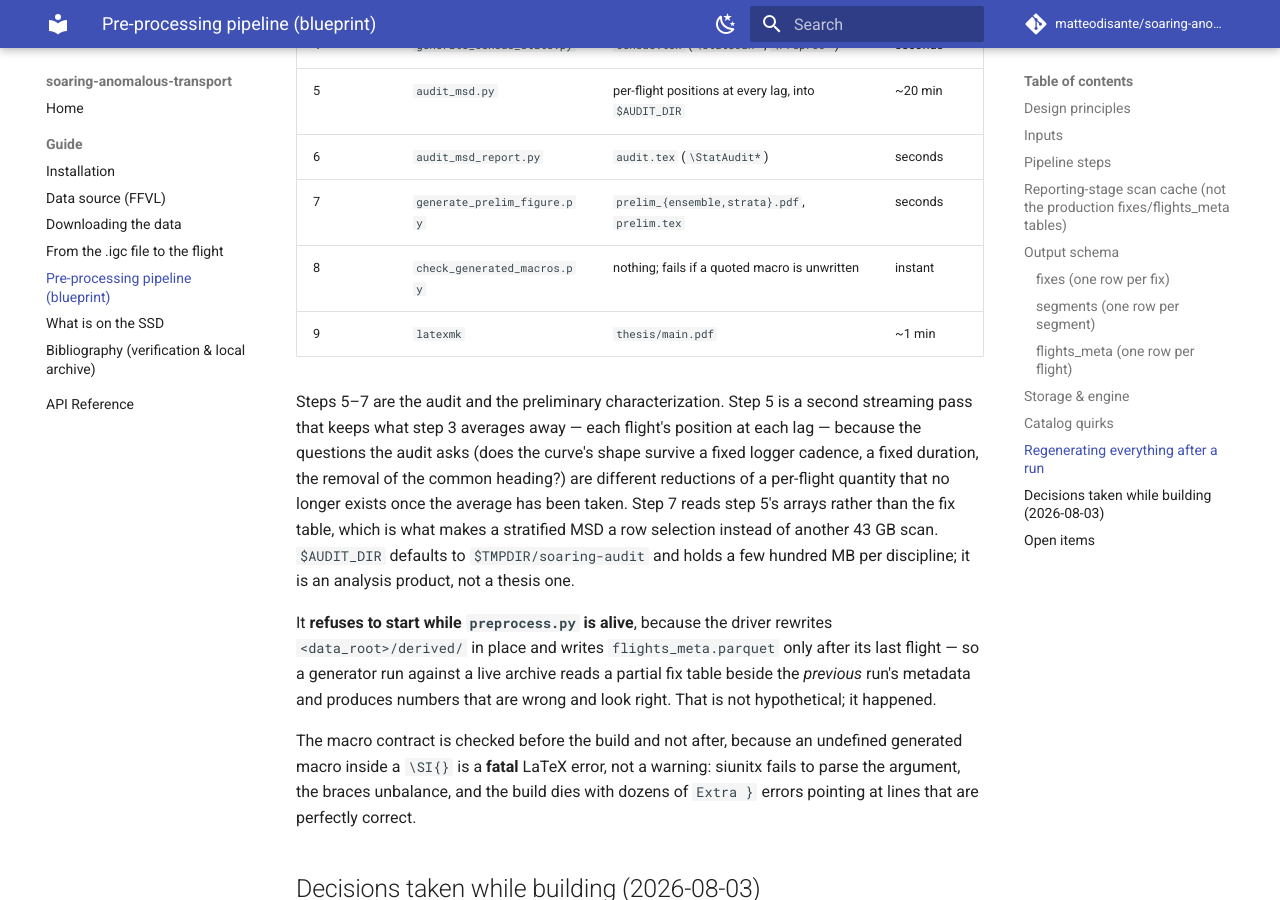
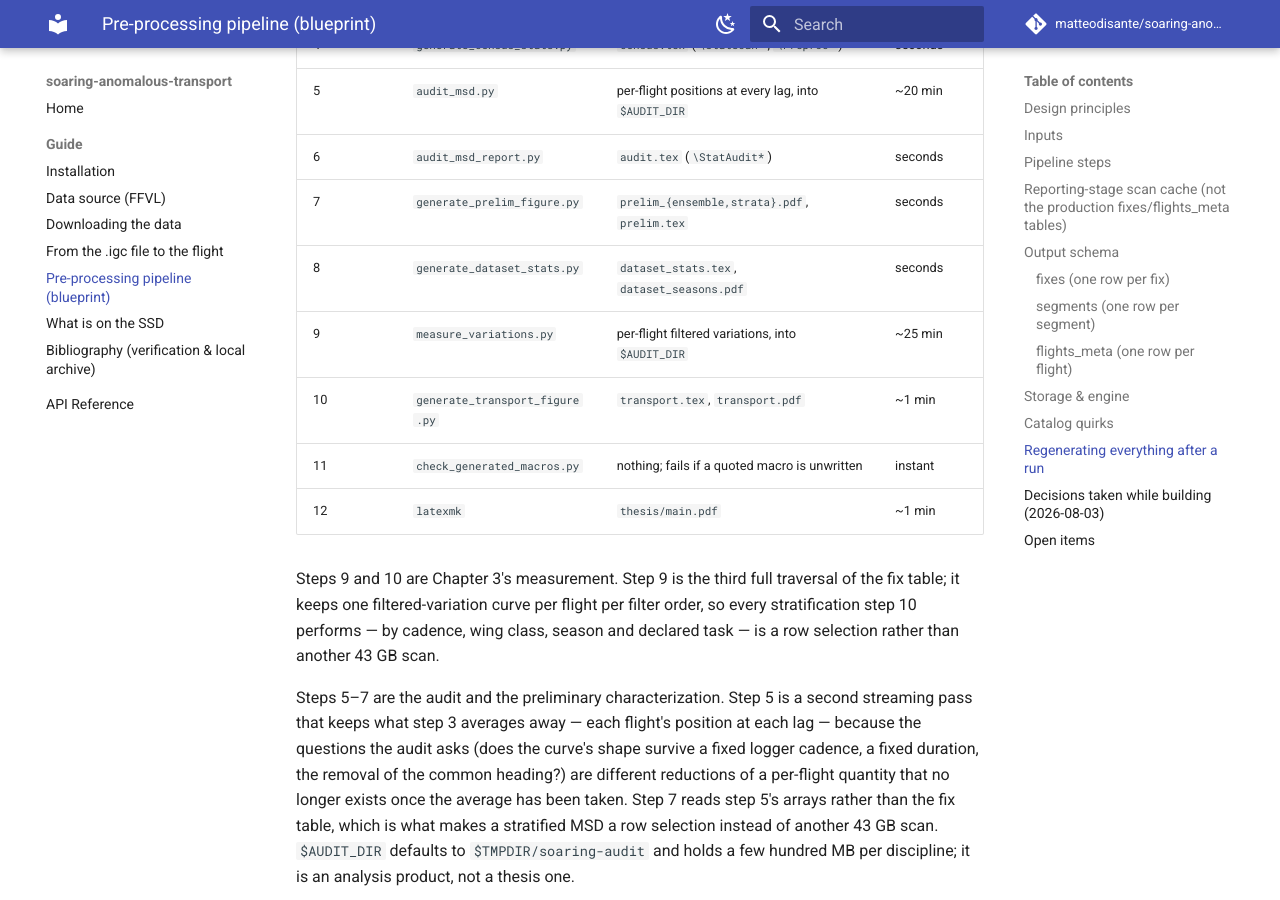
Before and after one commit to matteodisante/soaring-anomalous-transport, an MkDocs documentation site: the page built from docs/guide/preprocessing-pipeline.md, in a window 1280 px wide and 900 px high, scrolled down 9493 px. Built offline with MkDocs 1.6.1 and Material for MkDocs 9.7.7, drawn with Linux system fonts in a browser that asks for light colours; comment, search, counter and statistics services are not loaded.

Commit message:
docs: bring the reference, the chain and the logbook up to the code
docs/reference.md gains the four modules Chapter 3 rests on -- variations,
regimes, synthetic and the clustered bootstrap. The pipeline guide's
regeneration table grows the two steps that produce the measurement, and
regenerate.sh grows them too, since a guide describing a chain that does not
exist is worse than no guide: steps 9 and 10, the third full traversal of the
fix table and the reduction that stratifies it without touching the table again.

The logbook gets a dated note and its Next-steps realigned to the chapter split.
The note records the four errors of my own that writing tests caught rather than
reading code caught -- the factor-two normalisation in the synthetic generator,
the circular false-positive rate, the "clean range" criterion that tightened as
the archive grew, and 101 phantom test passes from duplicate files -- because
the pattern is the point: each was invisible to inspection and visible to a
check.

```diff
--- a/docs/guide/preprocessing-pipeline.md
+++ b/docs/guide/preprocessing-pipeline.md
@@ -312,8 +312,16 @@ Handle at ingestion (empirically observed on the real files):
 | 5 | `audit_msd.py` | per-flight positions at every lag, into `$AUDIT_DIR` | ~20 min |
 | 6 | `audit_msd_report.py` | `audit.tex` (`\StatAudit*`) | seconds |
 | 7 | `generate_prelim_figure.py` | `prelim_{ensemble,strata}.pdf`, `prelim.tex` | seconds |
-| 8 | `check_generated_macros.py` | nothing; fails if a quoted macro is unwritten | instant |
-| 9 | `latexmk` | `thesis/main.pdf` | ~1 min |
+| 8 | `generate_dataset_stats.py` | `dataset_stats.tex`, `dataset_seasons.pdf` | seconds |
+| 9 | `measure_variations.py` | per-flight filtered variations, into `$AUDIT_DIR` | ~25 min |
+| 10 | `generate_transport_figure.py` | `transport.tex`, `transport.pdf` | ~1 min |
+| 11 | `check_generated_macros.py` | nothing; fails if a quoted macro is unwritten | instant |
+| 12 | `latexmk` | `thesis/main.pdf` | ~1 min |
+
+Steps 9 and 10 are Chapter 3's measurement. Step 9 is the third full traversal of the fix
+table; it keeps one filtered-variation curve per flight per filter order, so every
+stratification step 10 performs — by cadence, wing class, season and declared task — is a
+row selection rather than another 43 GB scan.
 
 Steps 5–7 are the audit and the preliminary characterization. Step 5 is a second streaming
 pass that keeps what step 3 averages away — each flight's position at each lag — because
```
Also changed, not shown: docs/reference.md (+16 -0 lines), 4 other files.
